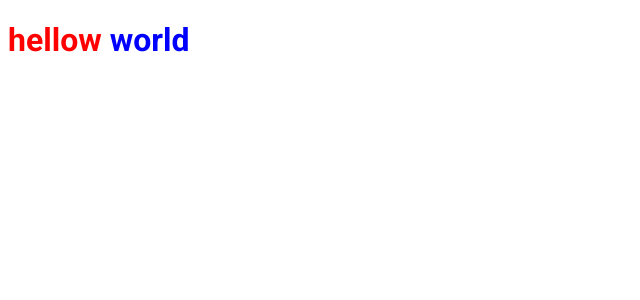
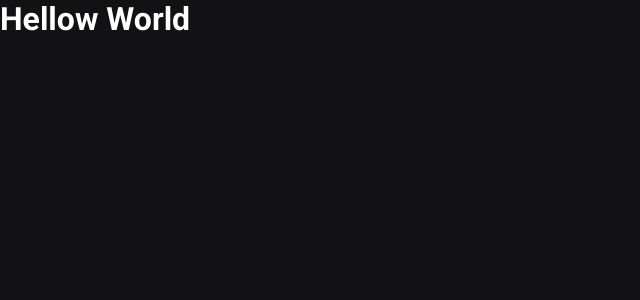
Before and after one commit to ygor-salles/ignews, a Next.js app: page / in a window 1280 px wide. Shown: the top 300 px of the page, without its empty margins (0-640 px from the left). Built offline with nearby package versions, Linux system fonts and the light colour scheme.

Commit message:
global styles

```diff
--- a/src/pages/_app.tsx
+++ b/src/pages/_app.tsx
@@ -1,4 +1,6 @@
-import { AppProps } from "../../node_modules/next/dist/shared/lib/router/router";
+import { AppProps } from "next/app";
+
+import "../styles/global.scss";
 
 function MyApp({ Component, pageProps }: AppProps) {
   return <Component {...pageProps} />;
--- a/src/pages/_document.tsx
+++ b/src/pages/_document.tsx
@@ -11,8 +11,6 @@
             href="https://fonts.googleapis.com/css2?family=Roboto:wght@400;700;900&display=swap"
             rel="stylesheet"
           />
-
-          <title>ig.news</title>
         </Head>
         <body>
           <Main />
--- a/src/pages/index.tsx
+++ b/src/pages/index.tsx
@@ -1,9 +1,12 @@
-import styles from "../styles/home.module.scss";
+import Head from "next/head";
 
 export default function Home() {
   return (
-    <h1 className={styles.title}>
-      hellow <span>world</span>
-    </h1>
+    <>
+      <Head>
+        <title>Início | ig.news</title>
+      </Head>
+      <h1>Hellow World</h1>
+    </>
   );
 }
--- /dev/null
+++ b/src/styles/global.scss
@@ -0,0 +1,46 @@
+* {
+    margin: 0;
+    padding: 0;
+    box-sizing: border-box;
+}
+
+:root {
+    --white: #ffffff;
+
+    --gray-50: #e1e1e6;
+    --gray-300: #a8a8b3;
+    --gray-900: #121214;
+
+    --cyan-500: #61dafb;
+    --yellow-500: #eba417;
+}
+
+@media (max-width: 1080px) {
+    html {
+        font-size: 93.75%;
+    }
+}
+
+@media (max-width: 1080px) {
+    html {
+        font-size: 87.5%;
+    }
+}
+
+body {
+    background: var(--gray-900);
+    color: var(--white);
+}
+
+body, input, textarea, select, button {
+    font: 400 1rem "Roboto", sans-serif;
+}
+
+button {
+    cursor: pointer;
+}
+
+a {
+    color: inherit;
+    text-decoration: none;
+}
--- a/src/styles/home.module.scss
+++ /dev/null
@@ -1,8 +0,0 @@
-.title {
-    color: red;
-    font-family: Roboto;
-
-    span {
-        color: blue;
-    }
-}
```
